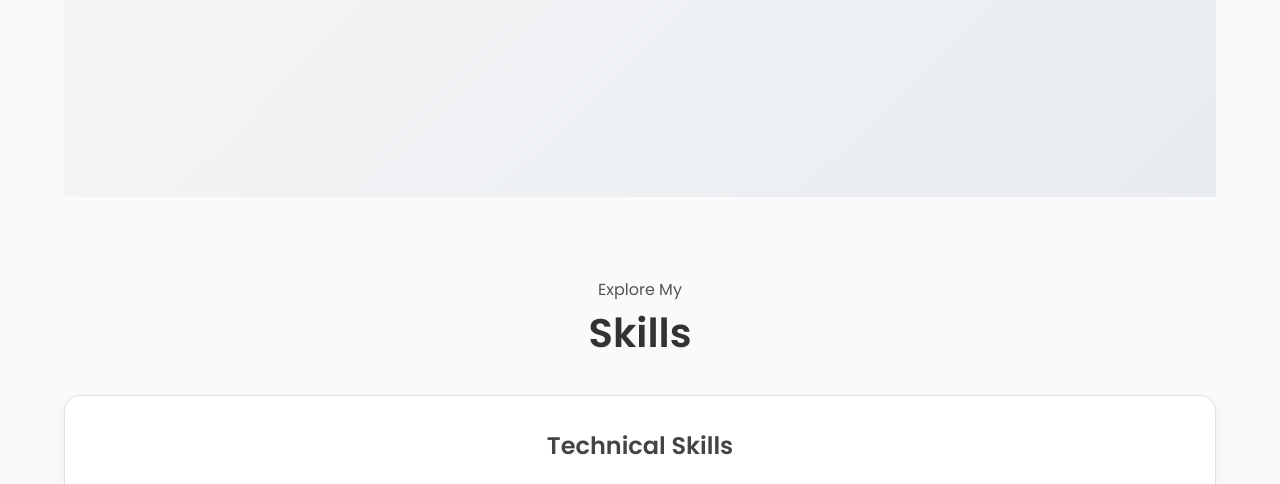
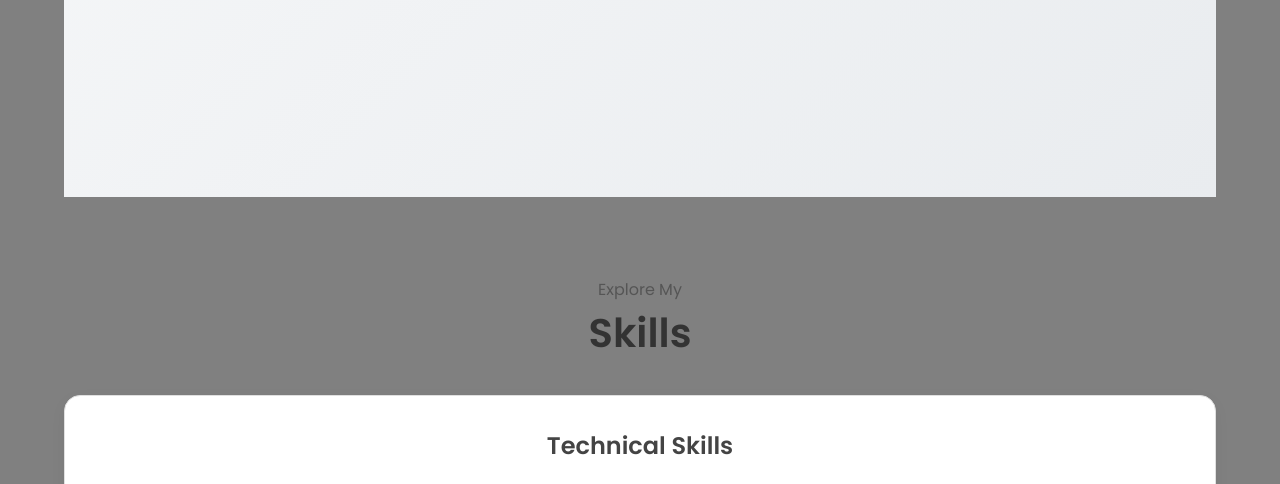
Before and after one commit to vikramneeru66/Portfolio, a plain HTML site: page index.html in a window 1280 px wide. Shown: the part 603-1087 px from the top of the page. Drawn offline with Linux system fonts and the light colour scheme.

Commit message:
Update style.css

```diff
--- a/style.css
+++ b/style.css
@@ -11,7 +11,7 @@
 /* Custom Cursor Styles */
 body {
   font-family: "Poppins", sans-serif;
-  background-color: #fafafa;
+  background-color: grey;
   cursor: auto; /* Change to auto to make default cursor visible */
 }
 
```
